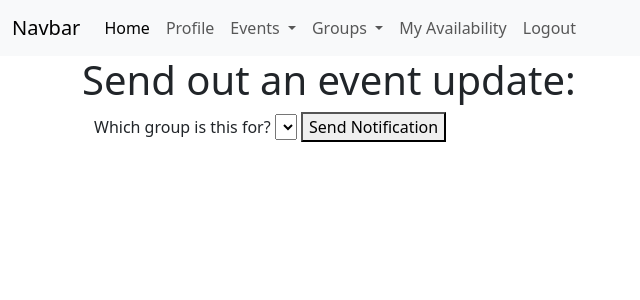
After one commit to DesireeMM/DM-project-1, a Flask app: page /send-event-update in a window 1280 px wide. The commit adds this page. Shown: the top 300 px of the page, without its empty margins (0-640 px from the left). Run offline with Flask 2, Linux system fonts and the light colour scheme; data that the repository does not hold is empty.

Commit message:
Added RegEx to validate user input, Added routes to send email updates (incomplete)

```diff
--- a/crud.py
+++ b/crud.py
@@ -83,6 +83,11 @@ def show_user_events(user_id):
     user = get_user_by_id(user_id)
 
     return user.events
+
+def show_hosted_events(user_id):
+    """Return a list of events hosted by a user, given their user_id"""
+
+    return Event.query.filter(Event.created_by == user_id).all()
 
 #querying functions for groups
 def get_groups():
--- a/server.py
+++ b/server.py
@@ -1,9 +1,11 @@
 """Server for my app"""
 
+import smtplib
+import os
+from datetime import datetime
 from flask import (Flask, render_template, request, flash, session, redirect)
 from model import connect_to_db, db
 import crud
-from datetime import datetime
 
 from jinja2 import StrictUndefined
 
@@ -30,11 +32,11 @@ def user_login():
         session["user_id"] = current_user.user_id
         session["logged_in_email"] = current_user.email
         flash(f"Welcome, {current_user.fname}!")
+        return redirect("/dashboard")
 
     else:
         flash("Password incorrect. Please try again.")
-
-    return redirect("/")
+        return redirect("/")
 
 @app.route("/create-account", methods=["POST"])
 def create_new_account():
@@ -175,15 +177,48 @@ def show_updated_event():
     if not activity:
         activity = target_event.activity
 
-    datetime = date + " " + time
+    event_datetime = date + " " + time
 
     crud.update_event(target_event_id,
                       name=name,
-                      datetime=datetime,
+                      datetime=event_datetime,
                       activity=activity,
                       description=desc)
 
     return redirect(f"/events/{target_event_id}")
+
+@app.route("/send-event-update")
+def send_event_update():
+    """Display form to send out a notification"""
+    current_user_id = session.get("user_id")
+    poss_events = crud.show_hosted_events(current_user_id)
+
+
+    return render_template("send_update.html",
+                           poss_events=poss_events)
+
+@app.route("/send-update", methods=["POST"])
+def send_update_email():
+    """Handle sending an update email"""
+
+    event_id = request.form.get("event")
+
+    current_event = crud.get_event_by_id(event_id)
+
+    recipients = []
+    for user in current_event.users:
+        recipients.append(user.email)
+
+    sender_email = "whentochill@gmail.com"
+    my_password = os.environ['GMAIL_PASSWORD']
+    message = "Trying this"
+    context = smtplib.ssl.create_default_context()
+
+    with smtplib.SMTP("smtp.gmail.com", 587) as connection:
+        connection.starttls(context=context)
+        connection.login(sender_email, my_password)
+        connection.sendmail(sender_email, sender_email, message)
+
 
 @app.route("/groups")
 def view_groups():
--- a/static/js/createGroup.js
+++ b/static/js/createGroup.js
@@ -3,7 +3,7 @@ const newMemberButton = document.querySelector('#add-more-members');
 const addMemberInput = (evt) => {
     evt.preventDefault();
     const memberList = document.querySelector('#members');
-    memberList.insertAdjacentHTML('beforeend', '<li>Member email: <input type="text" class="members"></li>');
+    memberList.insertAdjacentHTML('beforeend', '<li>Member email: <input type="text" class="members" pattern="[a-z0-9._%+-]+@[a-z0-9.-]+\.[a-z]{2,}"></li>');
 }
 
 newMemberButton.addEventListener('click', addMemberInput);
--- a/templates/all_groups.html
+++ b/templates/all_groups.html
@@ -3,6 +3,8 @@
 
 {% block body %}
 <div class="container">
+    <div class="row">
+        <div class="col">
             <h1>My Groups</h1>
             <ul>
             {% for group in all_groups %}
@@ -10,4 +12,6 @@
             {% endfor %}
             </ul>
         </div>
+    </div>
+</div>
 {% endblock %}
--- a/templates/create_group.html
+++ b/templates/create_group.html
@@ -3,8 +3,11 @@
 
 {% block body %}
 <div class="container">
+    <div class="row">
         <h1>Create a new group:</h1>
-<div class="container">
+    </div>
+    <div class="row">
+        <div class="col">
             <form action="/add-group" method="POST">
                 <p>
                 Group Name:<input type="text" name="name-field" id="name-field" required>
@@ -18,6 +21,7 @@
             </form>
         </div>
     </div>
+</div>
 {% endblock %}
 {% block after_body %}
 <script src="/static/js/createGroup.js"></script>
--- a/templates/group_avail_details.html
+++ b/templates/group_avail_details.html
@@ -4,11 +4,14 @@
 
 {% block body %}
 <div class="container">
+    <div class="row">
+        <div class="col">
             <h1>{{ group.name }}</h1>
             <p>
                 Created By: {{group.created_by}}
             </p>
-<div class="container">
+        </div>
+        <div class="col">
             <h2>Availability</h2>
                 {% for member in members %}
                     <dt>{{member.fname}}</dt>
@@ -18,4 +21,5 @@
                 {% endfor %}
         </div>
     </div>
+</div>
 {% endblock %}
--- /dev/null
+++ b/templates/send_update.html
@@ -0,0 +1,21 @@
+{% extends 'base.html' %}
+{% block title %}Send out an update!{% endblock %}
+
+{% block body %}
+<div class="container">
+<h1>Send out an event update:</h1>
+<div class="container">
+<form action="/send-update" method="POST">
+    <label for="event-select">Which group is this for?</label>
+    <select name="event" id="event-select">
+        {% for event in poss_events %}
+        <option value="{{event.event_id}}">{{event.name}}</option>
+        {% endfor %}
+    </select>
+    <button type="submit" id="event-updater">Send Notification</button>
+</form>
+</div>
+</div>
+{% endblock %}
+{% block after_body %}
+{% endblock %}
--- a/templates/update_event.html
+++ b/templates/update_event.html
@@ -42,5 +42,4 @@ Time: <input type="time" name="time">
 </p>
 </div>
 </div>
-
 {% endblock %}
```
Also changed, not shown: templates/all_events.html (+6 -4 lines), templates/availability.html (+7 -3 lines), templates/create_event.html (+6 -2 lines), templates/dashboard.html (+4 -3 lines), templates/event_details.html (+8 -3 lines), templates/group_details.html (+8 -3 lines), templates/homepage.html (+9 -5 lines). Lines whose indentation alone changed are shown as unchanged.
